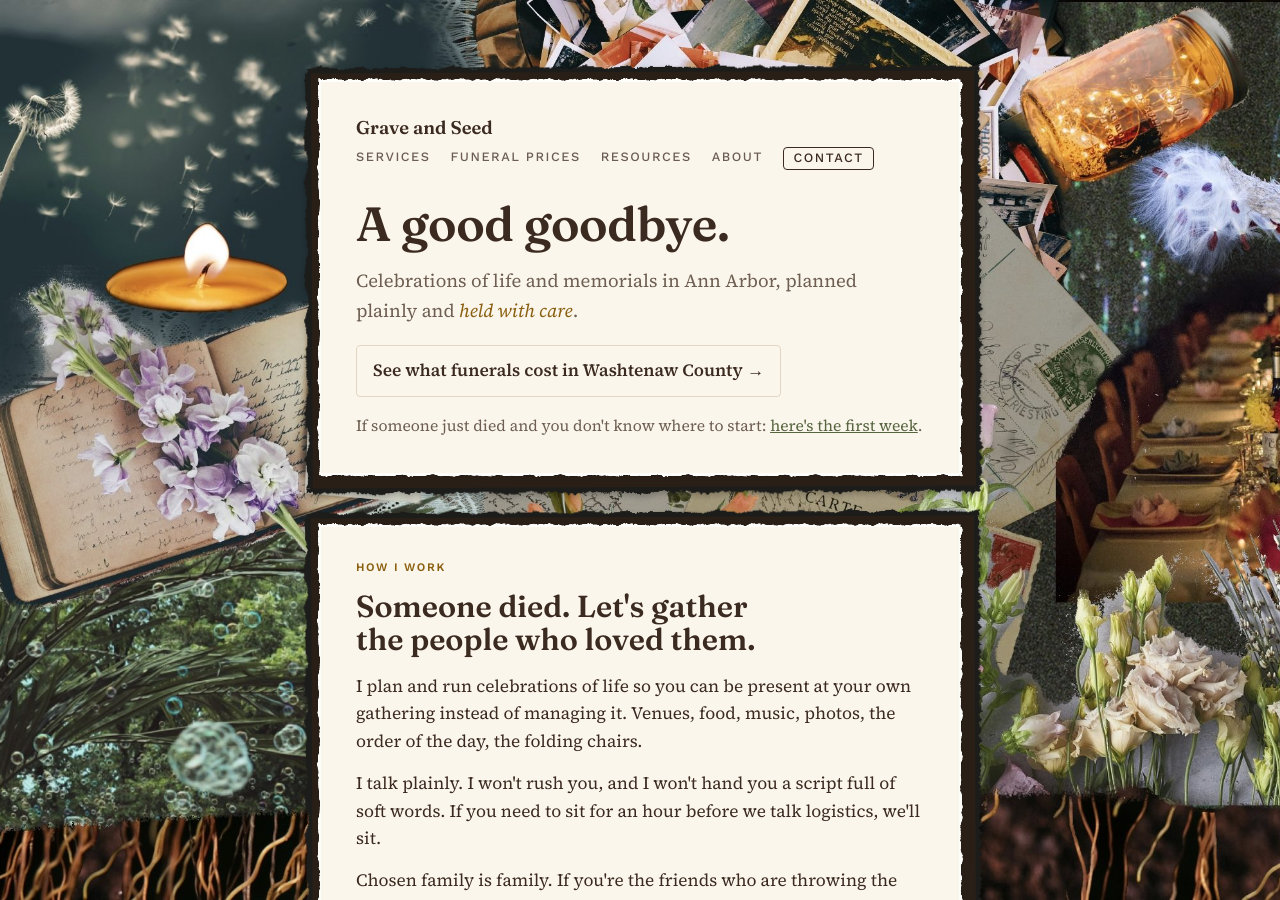
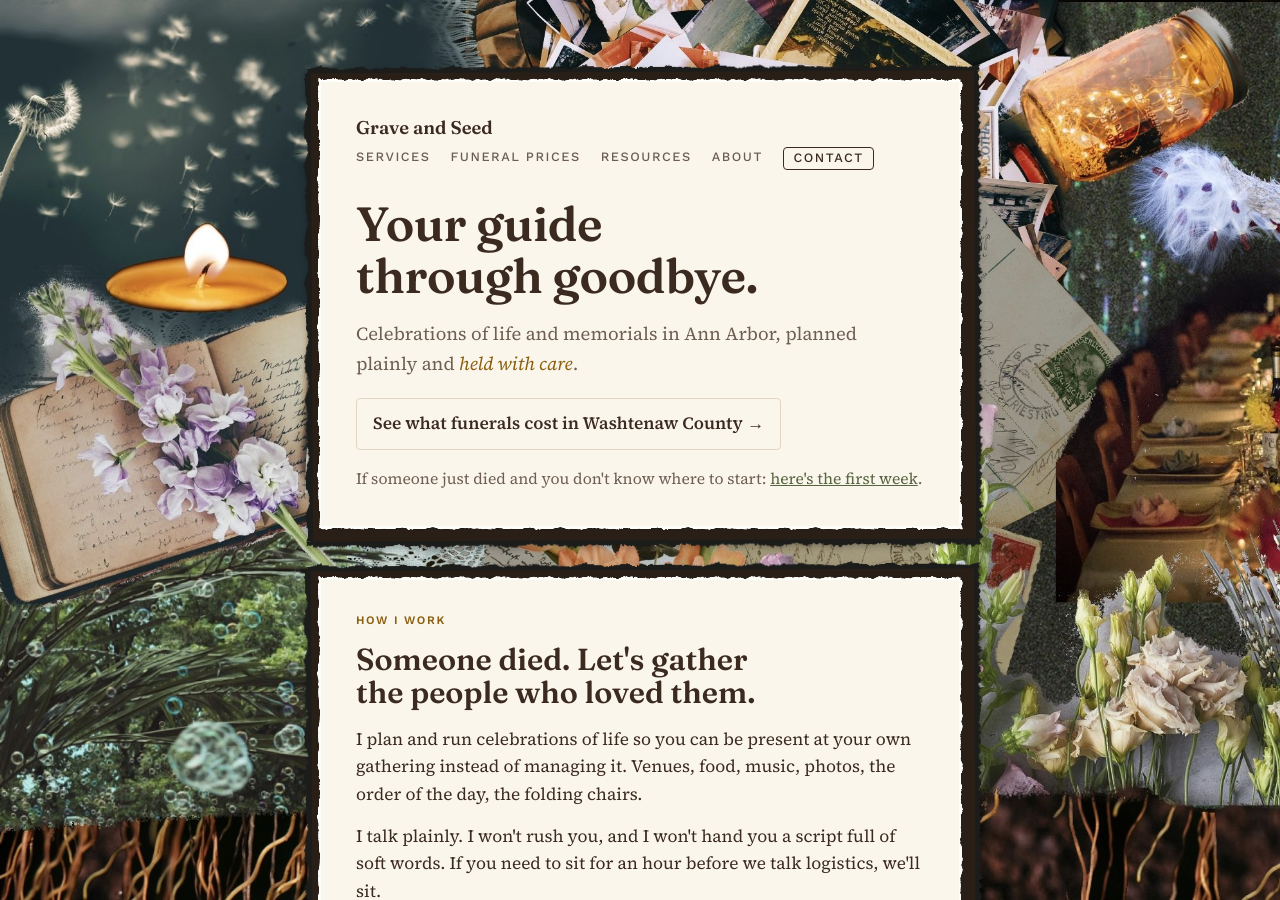
Before and after one commit to katekelley/graveandseed, a Jekyll site: the page built from index.html, in a window 1280 px wide and 900 px high. Built offline with Jekyll 4.4.1, drawn with Linux system fonts in a browser that asks for light colours.

Commit message:
Homepage headline: Your guide through goodbye
Co-Authored-By: Claude Opus 5.5 <noreply@anthropic.com>
Claude-Session: https://claude.ai/code/session_011MgnuFvzxaY4h6eTNtEtbx

```diff
--- a/_data/content.yml
+++ b/_data/content.yml
@@ -1,4 +1,4 @@
-hero_heading: "A good goodbye."
+hero_heading: "Your guide through goodbye."
 tagline_start: "Celebrations of life and memorials in Ann Arbor, planned plainly and"
 tagline_emphasis: "held with care"
 location: "Ann Arbor, Michigan"
```
